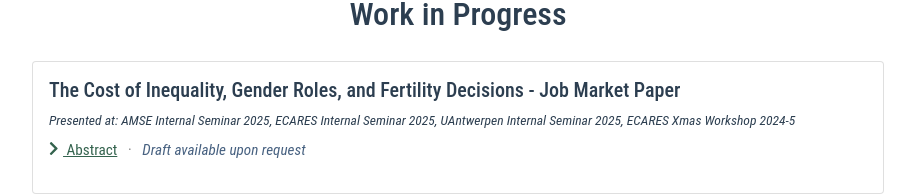
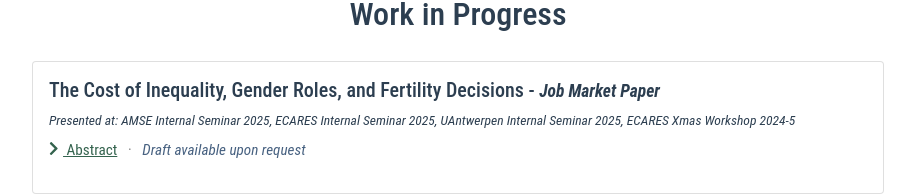
Before and after one commit to Wenqi-Lu/wenqi-lu.github.io, a Vue app: page /research in a window 1280 px wide. Shown: the part 553-748 px from the top of the page, without its empty margins (182-1097 px from the left). Built offline with nearby package versions, Linux system fonts and the light colour scheme.

Commit message:
update wipcard title style

```diff
--- a/src/components/WipCard.vue
+++ b/src/components/WipCard.vue
@@ -3,7 +3,7 @@
     <div class="card mb-3">
       <div class="card-body">
         <!-- name: required -->
-        <h5 class="card-title mb-2">{{ name }}</h5>
+        <h5 class="card-title mb-2" v-html="name"></h5>
 
         <!-- co-author: optional, with optional link -->
         <p v-if="co_author" class="card-text">
--- a/src/views/Research.vue
+++ b/src/views/Research.vue
@@ -4,10 +4,11 @@
 
     <h2>Work in Progress</h2>
 
-    <wip-card name="The Cost of Inequality, Gender Roles, and Fertility Decisions  - Job Market Paper"
+    <wip-card name="The Cost of Inequality, Gender Roles, and Fertility Decisions  - <small><em><strong>Job Market Paper</strong></em></small>"
       draft="Draft available upon request"
       present="AMSE Internal Seminar 2025, ECARES Internal Seminar 2025, UAntwerpen Internal Seminar 2025, ECARES Xmas Workshop 2024-5"
-      abstract="Japan was among the first countries to encounter ultra-low fertility, despite generous leave policies. Rigid gender-based labor specialization persists: women take on most unpaid domestic work after childbirth, while men remain focused on market work. This division creates a large gender gap in labor and resource sharing, discouraging fertility especially among progressive women. Japan’s overwork culture and persistent gender norms sustain this imbalance. This study explores how unequal domestic labor affects fertility decisions and how improved work-life balance and shifting norms may change fertility intentions." />
+      abstract="Declining fertility rates pose social and economic challenges across many countries. A key driver is the strong gender-based division of labor within households, rooted in traditional gender norms that assign primary childcare duties to women regardless their education or career prospects. This unequal division of labor lowers fertility intentions through two mechanisms—the child penalty associated with motherhood and the disutility arising from perceived unfairness in domestic work. The degree of perceived unfairness depends on spouses’ gender role attitudes and the actual gap in time devoted to domestic tasks. The paper uses Japan as the empirical setting, drawing on its experience of low fertility and its wide gender gap in paid and unpaid work. The analysis highlights two central frictions shaping fertility decisions, gender norms that conflict with progressive women’s expectations and an overwork culture that limits men’s participation in childcare, thereby widening the domestic labor gap. Using a dynamic structural model, the study quantifies the effects of the child penalty and perceived unfairness mechanisms on fertility outcomes. Counterfactual analyses show that work–life balance policies raise fertility for most households, but a narrower division of domestic labor is required to increase fertility intentions among progressive women."
+      />
 
     <wip-card name="Time or Money? Togetherness and Intrahousehold Allocation"
       present="Meeting of the Society of Economics of the Household 2024, GRAPE External Research Seminar 2024, UAntwerpen Internal Seminar 2023, Gender Gaps Conference 2023, Belgian Day for Labour Economists 2023, UAntwerp FEB Doctoral Day 2023, Household Economics Workshop 2022"
```
